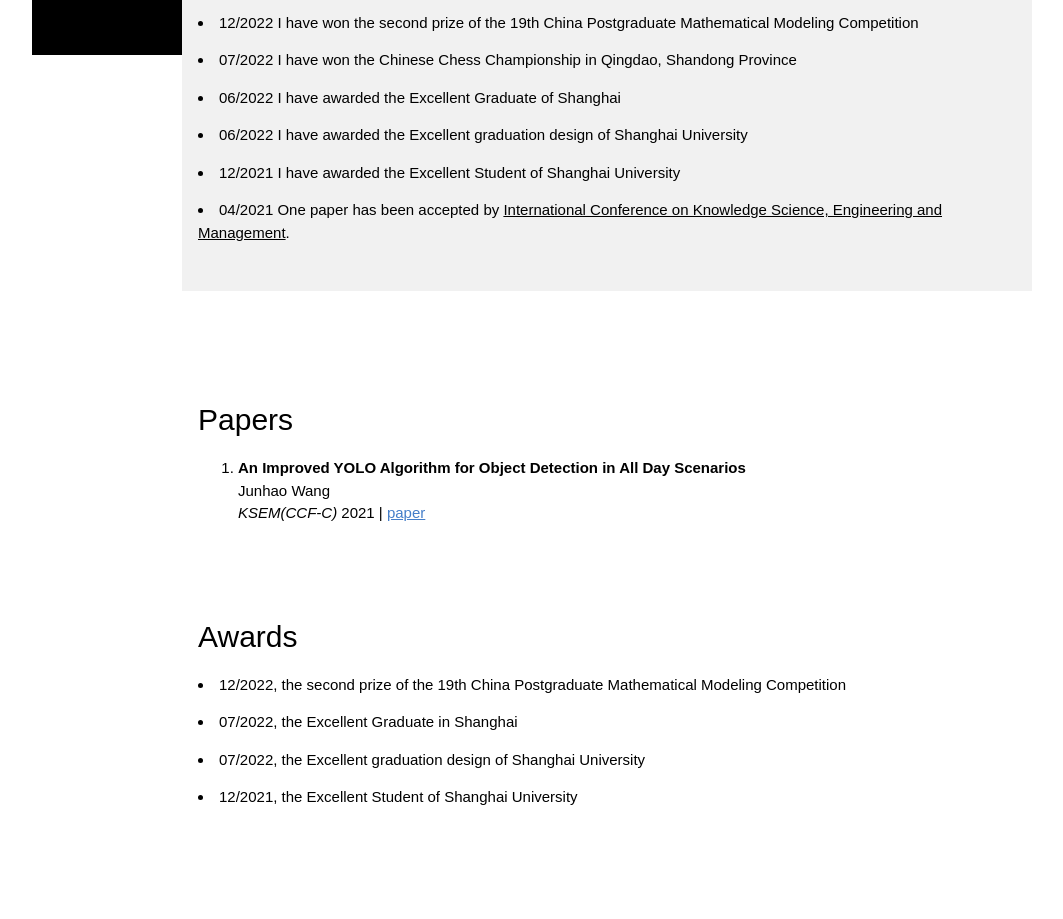
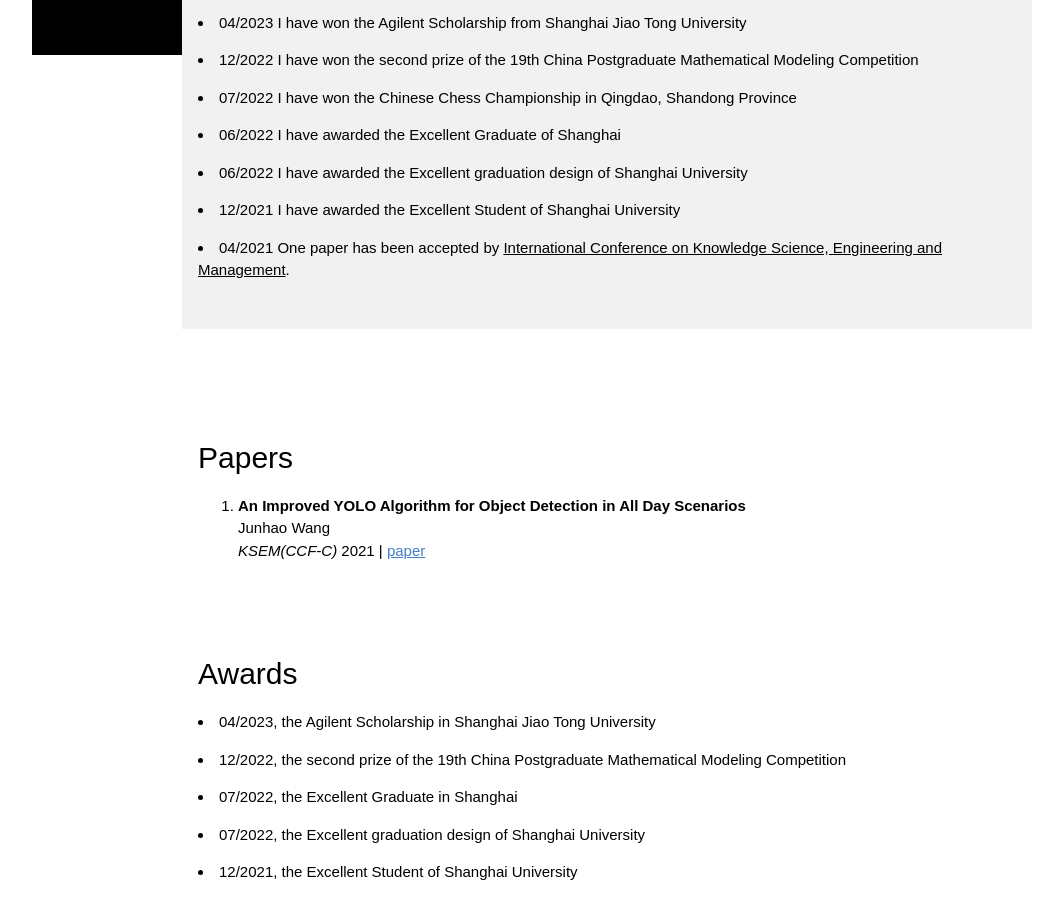
Before and after one commit to wang-junhao/wang-junhao.github.io, a plain HTML site: page index.html in a window 1280 px wide. Shown: the part 745-1664 px from the top of the page, without its empty margins (108-1171 px from the left). Before the commit the page ends 1601 px from the top, so only its background shows below. Drawn offline with Linux system fonts and the light colour scheme.

Commit message:
Update index.html

```diff
--- a/index.html
+++ b/index.html
@@ -103,6 +103,7 @@
 <!-- The News Section -->
   <div class="w3-container w3-light-grey w3-padding-32" id="news">
    <h2>News</h2>
+      <p><li>04/2023 I have won the Agilent Scholarship from Shanghai Jiao Tong University</p>
       <p><li>12/2022 I have won the second prize of the 19th China Postgraduate Mathematical Modeling Competition</p>
       <p><li>07/2022 I have won the Chinese Chess Championship in Qingdao, Shandong Province</p>
       <p><li>06/2022 I have awarded the Excellent Graduate of Shanghai</p>
@@ -189,6 +190,7 @@
   <!-- The Awards Section -->
   <div class="w3-container w3-padding-32" id="award">
     <h2>Awards</h2>
+    <p><li> 04/2023, the Agilent Scholarship in Shanghai Jiao Tong University</p>
     <p><li> 12/2022, the second prize of the 19th China Postgraduate Mathematical Modeling Competition</p>
     <p><li> 07/2022, the Excellent Graduate in Shanghai</p>
     <p><li> 07/2022, the Excellent graduation design of Shanghai University</p>
```
